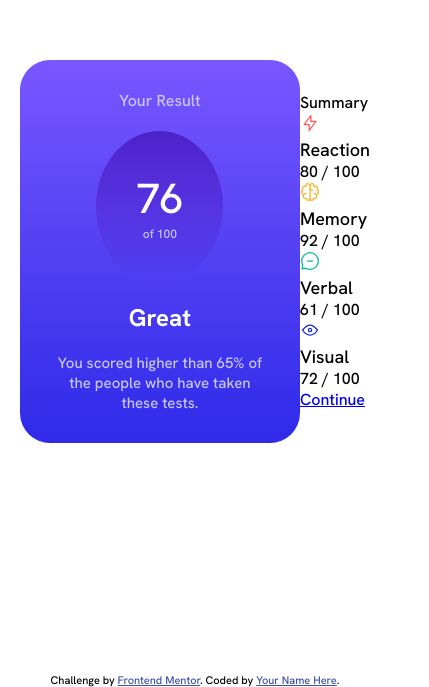
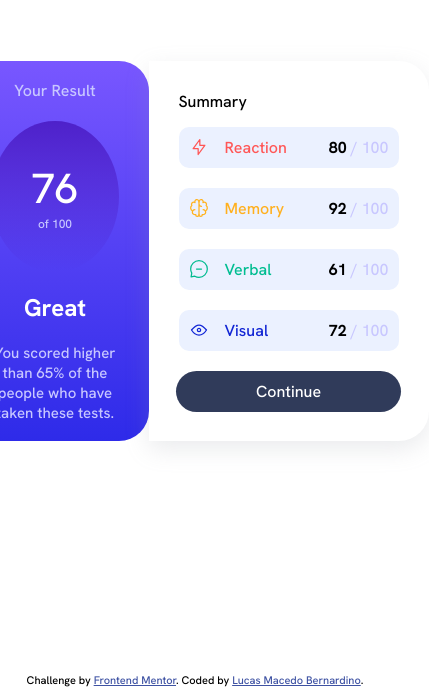
Before and after one commit to lucasmacedobernardino/results-summary-component-main, a plain HTML site: page index.html in a window 390 px wide. Shown: the part 171-858 px from the top of the page, 429 px wide, since content can reach past the window. Drawn offline with Linux system fonts and the light colour scheme.

Commit message:
feat: add mobile design

```diff
--- a/index.html
+++ b/index.html
@@ -3,8 +3,8 @@
   <head>
     <meta charset="UTF-8">
     <meta name="viewport" content="width=device-width, initial-scale=1.0"> <!-- displays site properly based on user's device -->
-
-  <link rel="icon" type="image/png" sizes="32x32" href="./assets/images/favicon-32x32.png">
+    <link rel="icon" type="image/png" sizes="32x32"
+      href="./assets/images/favicon-32x32.png">
 
     <title>Frontend Mentor | Results summary component</title>
     <link rel="stylesheet" href="style.css">
@@ -27,32 +27,48 @@
         <div class="s-container__title">
           Summary
         </div>
+        <div class="s-container-card-wrapper">
           <div class="s-container-card">
+            <div class="s-container-card-img-title">
               <img src="/assets/images/icon-reaction.svg" alt="reaction icon">
-          <p class="reaction">Reaction</p>
-          <div class="score"> <span class="bold">80</span>  / 100</div>
+              <div class="reaction">Reaction</div>
             </div>
+            <div class="score"> <span class="bold">80</span> / 100</div>
+          </div>
+
           <div class="s-container-card">
+            <div class="s-container-card-img-title">
               <img src="/assets/images/icon-memory.svg" alt="memory icon">
-          <p class="memory">Memory</p>
-          <div class="score"> <span class="bold">92</span>  / 100</div>
+              <div class="memory">Memory</div>
             </div>
+            <div class="score"> <span class="bold">92</span> / 100</div>
+          </div>
+
           <div class="s-container-card">
+            <div class="s-container-card-img-title">
               <img src="/assets/images/icon-verbal.svg" alt="verbal icon">
-          <p class="verbal">Verbal</p>
-          <div class="score"> <span class="bold">61</span>  / 100</div>
+              <div class="verbal">Verbal</div>
             </div>
+            <div class="score"> <span class="bold">61</span> / 100</div>
+          </div>
+
           <div class="s-container-card">
+            <div class="s-container-card-img-title">
               <img src="/assets/images/icon-visual.svg" alt="visual icon">
-          <p class="visual">Visual</p>
-          <div class="score"> <span class="bold">72</span>  / 100</div>
+              <div class="visual">Visual</div>
             </div>
-      <a class ="button-continue" href="#"> Continue</a>
+            <div class="score"> <span class="bold">72</span> / 100</div>
+          </div>
+          <div class="button">
+            <a class="button-continue" href="#"> Continue</a>
+          </div>
+        </div>
       </div>
     </main>
     <div class="attribution">
-    Challenge by <a href="https://www.frontendmentor.io?ref=challenge" target="_blank">Frontend Mentor</a>.
-    Coded by <a href="#">Your Name Here</a>.
+      Challenge by <a href="https://www.frontendmentor.io?ref=challenge"
+        target="_blank">Frontend Mentor</a>.
+      Coded by <a href="#">Lucas Macedo Bernardino</a>.
     </div>
   </body>
 </html>
--- a/style.css
+++ b/style.css
@@ -1,7 +1,8 @@
 @import url('https://fonts.googleapis.com/css2?family=Hanken+Grotesk:wght@500;700;800&display=swap');
-:root{
+
+:root {
   --light-red: hsl(0, 100%, 67%);
-  --orangey-yellow:  hsl(39, 100%, 56%);
+  --orangey-yellow: hsl(39, 100%, 56%);
   --green-teal: hsl(166, 100%, 37%);
   --cobalt-blue: hsl(234, 85%, 45%);
   --light-slate-blue: hsl(252, 100%, 67%);
@@ -13,27 +14,37 @@
   --light-lavender: hsl(241, 100%, 89%);
   --dark-gray-blue: hsl(224, 30%, 27%);
 }
-*{
+
+* {
   padding: 0;
   margin: 0;
   box-sizing: border-box;
   font-family: 'Hanken Grotesk', sans-serif;
 }
-body p{
+
+body p {
   font-size: 18px;
 }
-.attribution { font-size: 11px; text-align: center; }
-.attribution a { color: hsl(228, 45%, 44%); }
+
+.attribution {
+  font-size: 11px;
+  text-align: center;
+}
+
+.attribution a {
+  color: hsl(228, 45%, 44%);
+}
 
 
-main{
+main {
   display: flex;
   justify-content: center;
   align-items: center;
   height: 100vh;
 }
 
-.r-container{
+.r-container {
+  height: 380px;
   width: 280px;
   display: flex;
   flex-direction: column;
@@ -47,11 +58,11 @@ main{
   text-align: center;
 }
 
-.r-container__title{
+.r-container__title {
   color: var(--light-lavender);
 }
 
-.r_container__circle{
+.r_container__circle {
   display: flex;
   flex-direction: column;
   align-items: center;
@@ -62,13 +73,118 @@ main{
   background: linear-gradient(var(--violet-blue), var(--persian-blue));
 }
 
-.small{
+.small {
   color: var(--light-lavender);
   font-size: 12px;
 }
 
-.r-container p{
+.r-container p {
   text-align: center;
   font-size: 15px;
   color: var(--light-lavender);
 }
+
+.s-container {
+  display: flex;
+  flex-direction: column;
+  height: 380px;
+  width: 280px;
+  border-radius: 0px 30px 30px 0px;
+  justify-content: center;
+  padding: 30px;
+  box-shadow: rgba(149, 157, 165, 0.2) 0px 8px 24px;
+}
+
+.s-container-card-wrapper {
+  display: flex;
+  flex-direction: column;
+  height: 100vh;
+  justify-content: center;
+  gap: 20px;
+}
+
+.s-container__title {
+  margin-bottom: 15px;
+}
+
+.s-container-card {
+  color: var(--light-lavender);
+  display: flex;
+  border-radius: 10px;
+  background-color: var(--pale-blue);
+  padding: 10px;
+  justify-content: space-between;
+  gap: 10px;
+}
+
+.s-container-card-img-title {
+  display: flex;
+  align-items: center;
+  gap: 1rem;
+}
+
+.bold {
+  color: black;
+  font-weight: bold;
+}
+
+.reaction {
+  color: var(--light-red);
+}
+
+.memory {
+  color: var(--orangey-yellow);
+}
+
+.verbal {
+  color: var(--green-teal);
+}
+
+.visual {
+  color: var(--cobalt-blue);
+}
+
+.button {
+  display: flex;
+  justify-content: center;
+  align-items: center;
+}
+
+.button a {
+  text-decoration: none;
+  background-color: var(--dark-gray-blue);
+  color: var(--white);
+  padding: 10px 80px;
+  border-radius: 30px;
+
+}
+
+.button a:hover {
+  background: linear-gradient(var(--light-slate-blue), var(--light-royal-blue));
+}
+
+@media (max-width: 375px){
+  main{
+    flex-direction: column;
+  }
+  .r-container{
+    height: auto;
+    width: auto;
+  }
+  .s-container{
+    height: auto;
+    width: 100vw;
+  }
+  .s-container-card-wrapper{
+    height: auto;
+  }
+  .r-container__title{
+    padding-top: 50px;
+  }
+  .attribution{
+    display: none;
+  }
+  .button a{
+    padding: 10px 100px;
+  }
+}
```
Lines whose indentation alone changed are shown as unchanged.
